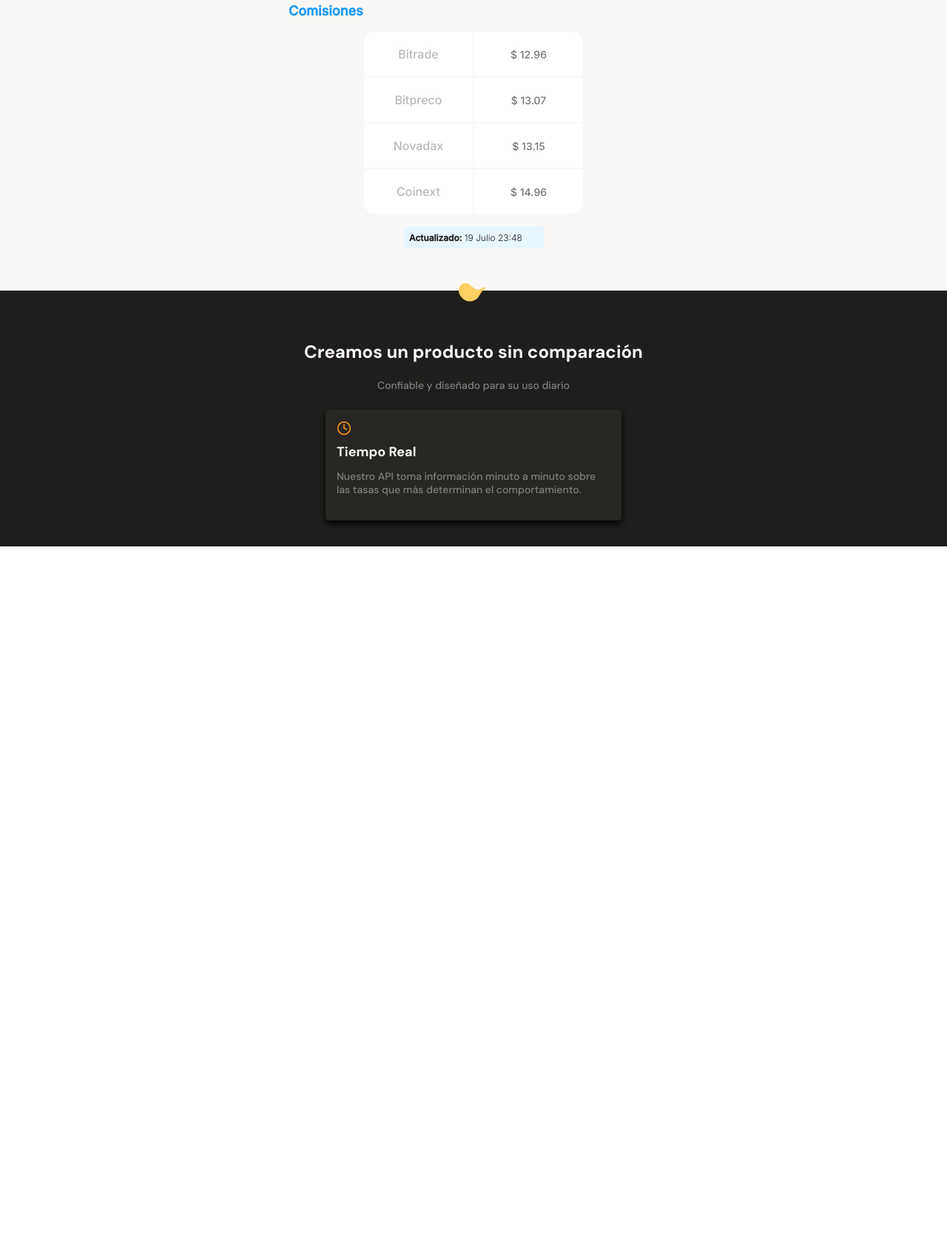
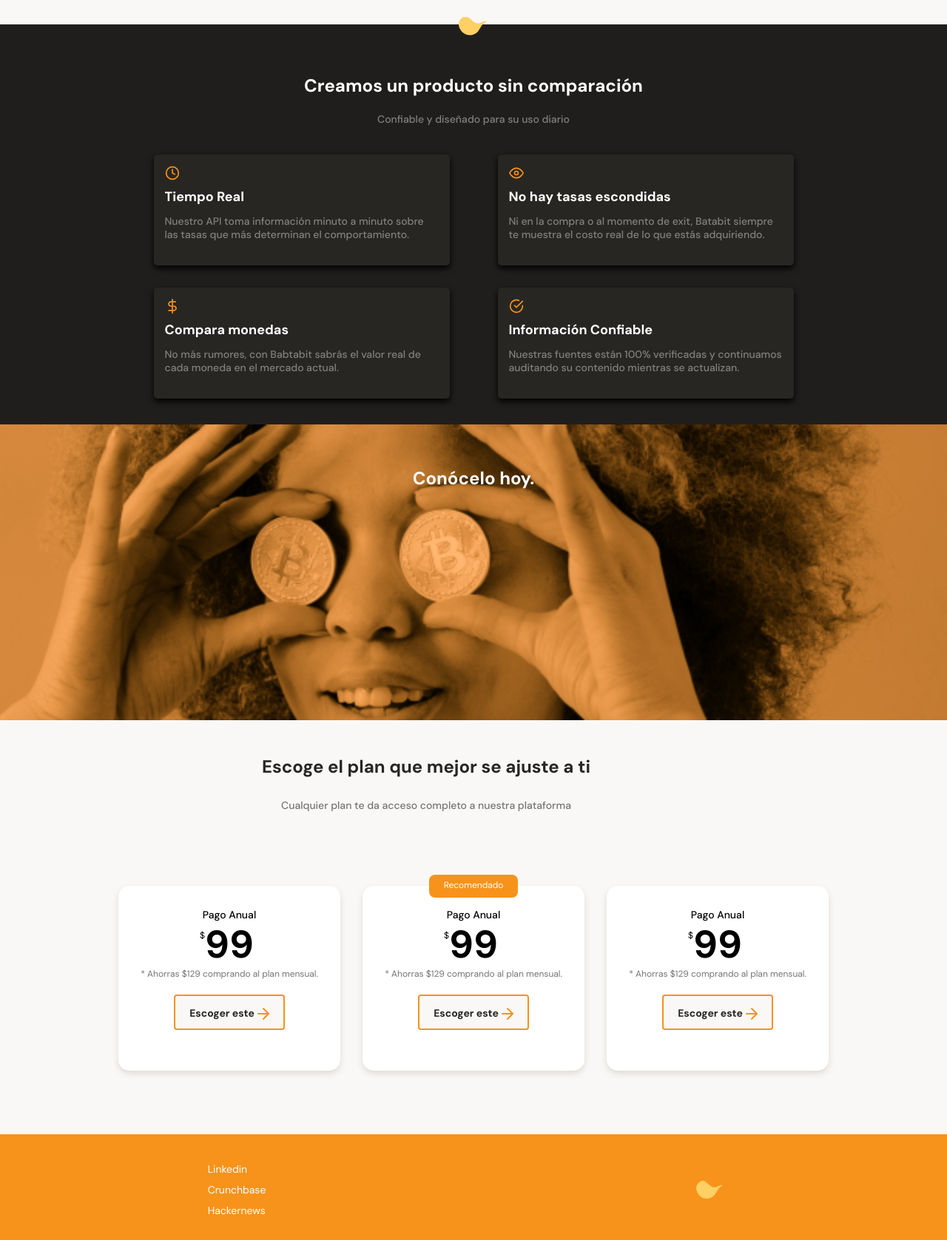
Before and after one commit to ulises654/Batata-bit, a plain HTML site: page index.html in a window 1280 px wide. Shown: the part 1123-2800 px from the top of the page at 74% size. Before the commit the page ends 1862 px from the top, so only its background shows below. Drawn offline with Linux system fonts and the light colour scheme.

Commit message:
Proyecto terminado

```diff
--- a/css/style.css
+++ b/css/style.css
@@ -15,7 +15,7 @@
     --black: #282623;
     --grey: #BABABA;
     --off-white: #FAF8F7;
-    --just-white: #FAF8F7;
+    --just-white: #FFFFFF;
 
 }
 
@@ -157,7 +157,7 @@
     height: 360px;
     margin: 0 auto;
     font-family: "Inter", sans-serif;
-    text-align: left;
+
 }
 
 .main-currency-table .currency-table--title{
@@ -246,8 +246,6 @@
     border-radius: 8px;
 }
 
-
-
 .currency-table--date p{
     font-size: 1.2rem;
     line-height: 1.5rem;
@@ -326,158 +324,32 @@
 }
 
 /*TABLA NUMERO 2 ----------------------------------------------*/
-
-
-.main-currency-table2{
-    width: 70%;
-    min-width: 235px;
-    max-width: 500px;
-    height: 360px;
-    margin: 0 auto;
-    text-align: left;
-
-}
-
-.main-currency-table2 .currency-table--comisiones{
+.main-currency-comi{
     margin-bottom: 15px;
     font-size: 1.8rem;
     font-weight: bold;
     line-height: 2.3rem;
-    color: #1A9AF7;
-   }
-
-.currency-table--container2{
-    width: 90%;
-    min-width: 230px;
-    max-width: 300px;
-    height: 250px;
-    margin: 0 auto;
-}
-.currency-table--container2 table {
-    width: 100%;
-    height: 100%;
+    color: var(--scondary-orange);
 }
 
-.currency-table--container2 td {
-    width: 50%;
-    font-size: 1.6rem;
-    font-weight: 500;
-    line-height: 1.9rem;
-    color: var(--grey);
-    background-color: white;
-    text-align: center;
-}
 
-.currency-table--container2 .table__top-left2{
-    border-radius: 15px 0 0 0;
-}
-
-.currency-table--container2 .table__top-right2{
-    border-radius: 0 15px 0 0;
-}
-
-.currency-table--container2 .table__buttom-lef2{
-    border-radius: 0 0 0 15px;
-}
-
-.currency-table--container2 .table__bottom-right2{
-    border-radius: 0 0 15px 0;
-}
-
-.currency-table--container2 .table__right2 {
-    font-size: 1.4rem;
-    font-weight: normal;
-    line-height: 1.7rem;
-    color: #757575;
-}
-
-.currency-table--date2 {
+.currency-table--date-comi{
     width: 190px;
     height: 30px;
     margin: 0 auto;
     margin-top: 15px;
     padding: 8px;
     background-color: var(--soft-blue);
+    border-radius: 8px;
 }
 
-.currency-table--date2 p{
+.currency-table--date-comi p{
     font-size: 1.2rem;
     line-height: 1.5rem;
     font-weight: 300;
     color: var(--warm-black);
 }
-
-.main-exchange-container2{
-    width: 100%;
-    height: auto;
-    padding-top: 80px;
-    padding-bottom: 30px;
-    text-align: center;
-}
-
-.backgroundImg2{
-    width: 200px;
-    height: 200px;
-    margin: 0 auto;
-    margin-bottom: 50px;
-    background-image: url('../assets/img/bitcoin.svg');
-}
-.main-exchange-container--title2 {
-    width: 90%;
-    min-width: 288px;
-    max-width: 900px;
-    margin: 0 auto;
-    background-size: cover;
-    background-position: center;
-    background-repeat: no-repeat;
-}
-
-.main-exchange-container--title2 h2{
-    margin-bottom: 30px;
-    font-size: bold;
-    font-weight: 2.4rem;
-    line-height: 2.6rem;
-    color: var(--warm-black);
-}
-
-.main-exchange-container--title2 p{
-    margin-bottom: 30px;
-    font-size: 1.4rem;
-    font-weight: 500;
-    line-height: 1.6rem;
-    color: #757575;
-}
-
-.main-currency-table2{
-    width: 70%;
-    min-width: 235px;
-    max-width: 500px;
-    height: 360px;
-    margin: 0 auto;
-    font-family: "Inter", sans-serif;
-}
-
-.main-currency-table2 .currency-table--title2{
-    margin-bottom: 15px;
-    font-size: 1.8rem;
-    font-weight: bold;
-    line-height: 2.3rem;
-    color: var(--bitcoin-orange);
-   }
-
-.currency-table--container2{
-    width: 90%;
-    min-width: 230px;
-    max-width: 300px;
-    height: 250px;
-    margin: 0 auto;
-}
-.currency-table--container2 table {
-    width: 100%;
-    height: 100%;
-}
-
-/*Tercera seccion*/
+/*Tercera seccion tarjeta 1*/
 
 .main-product-detail{
     position: relative;
@@ -528,7 +400,7 @@
     width: 90%;
     min-width: 288px;
     max-width: 400px;
-    height: 150px;
+    min-height: 150px;
     margin: 15px auto;
     padding: 15px;
     background-color: var(--black);
@@ -563,3 +435,215 @@
     line-height: 1.8rem;
     color: #808080;
 }
+
+/*Tercera seccion tarjeta 2*/
+
+.product-detail-card .ojo{
+    display: inline-block;
+    width: 20px;
+    height: 20px;
+    margin-bottom: 10px;
+    background-image: url(../assets/icons/eye.svg);
+    background-size: cover;
+    background-position: center;
+    background-repeat: no-repeat;
+}
+
+/*Cuarta seccion tarjeta 3*/
+.product-detail-card .dolar{
+    display: inline-block;
+    width: 20px;
+    height: 20px;
+    margin-bottom: 10px;
+    background-image: url(../assets/icons/dollar-sign.svg);
+    background-size: cover;
+    background-position: center;
+    background-repeat: no-repeat;
+}
+
+
+/*Quinta seccion tarjeta 4*/
+
+
+.product-detail-card .ok{
+    display: inline-block;
+    width: 20px;
+    height: 20px;
+    margin-bottom: 10px;
+    background-image: url(../assets/icons/check-circle.svg);
+    background-size: cover;
+    background-position: center;
+    background-repeat: no-repeat;
+}
+
+/*Seccion numero #5*/
+
+
+.bitcoin-img-container{
+    width: 100%;
+    min-width: 320px;
+    height: 50vh;
+    background-image: url(../assets/img/bitcoinbaby2x.png);
+    text-align: center;
+    background-position: center;
+    background-size: cover;
+    background-repeat: no-repeat;
+}
+
+
+.bitcoin-img-container h2{
+    padding-top: 60px;
+    font-size: 2.4rem;
+    font-weight: bold;
+    line-height: 2.6rem;
+    color: var(--just-white);
+
+}
+
+.main-plans-container{
+    width: 100%;
+    min-width: 320px;
+    padding-bottom: 70px;
+    text-align: center;
+}
+
+.plans--title{
+    width: 90%;
+    min-width: 288px;
+    height: auto;
+    margin-bottom: 50px;
+}
+.plans--title h2{
+    padding-top: 50px;
+    font-size: 2.4rem;
+    font-weight: bold;
+    line-height: 2.6rem;
+    color: var(--black);
+}
+
+.plans--title p{
+    padding-top: 30px;
+    font-size: 1.4rem;
+    font-weight: 500;
+    line-height: 1,8rem;
+    color: #757575;
+}
+.plans-container--slider{
+    display: flex;
+    gap: 20px;
+    height: 316px;
+    overflow-x: scroll;
+    overscroll-behavior-x: contain;
+    scroll-snap-type: x proximity;
+}
+
+.plans-container--card{
+    scroll-snap-align: center;
+    position: relative;
+    width: 70%;
+    min-width: 190px;
+    max-width: 300px;
+    height: 250px;
+    margin: 50px 5px 0;
+    padding: 0 15px;
+    background-color: var(--just-white);
+    border-radius: 15px;
+    box-shadow: 0px 4px 8px rgba(89, 73, 30, 0.16);
+}
+
+.recomendado{
+    position: absolute;
+    width: 120px;
+    height: 31px;
+    top: -15px;
+    left: calc(50% - 60px);
+    font-size: 1.2rem;
+    border-radius: 8px;
+    color: var(--just-white);
+    background-color: var(--bitcoin-orange);
+    padding: 6px;
+
+}
+
+.plan-card--tittle{
+    padding-top: 30px;
+    font-size: 1.4rem;
+    font-weight: 500;
+    line-height: 1.8rem;
+    color: black;
+}
+
+.plan-card-price{
+    position: relative;
+    padding: 5px 0;
+    font-size: 5.2rem;
+    font-weight: bold;
+    line-height: 5.3rem;
+    color: black;
+}
+
+.plan-card-price span{
+    position: absolute;
+    top: -7px;
+    left: calc(50% - 40px);
+    font-size: 1.2rem;
+    font-weight: 300;
+}
+
+.plan-card--saving{
+    font-size: 1.2rem;
+    color: #757575;
+
+}
+
+.plan-card--ca{
+    width: 150px;
+    height: 48px;
+    margin-top: 20px;
+    background-color: #FAF8F7;
+    border-radius: 4px;
+    border: 2px solid var(--bitcoin-orange);
+    font-size: 1.4rem;
+    font-weight: bold;
+    line-height: 1.8rem;
+    color: var(--black);
+    font-family: 'DM Sans', sans-serif;
+}
+
+    .plan-card--ca span{
+        display: inline-block;
+        width: 20px;
+        height: 20px;
+        background-image: url(../assets/icons/arrow-right.svg);
+        vertical-align: text-bottom;
+    }
+
+    footer{
+        display: flex;
+        width: 100%;
+        height: 150px;
+        background-color: var(--bitcoin-orange);
+    }
+
+    footer section {
+        width: 50%;
+        display: flex;
+        justify-content: center;
+        align-items: center;
+    }
+
+    footer .left ul{
+        font-size: 1.4rem;
+        font-weight: 1005000;
+        line-height: 1,8rem;
+        list-style: none;
+    }
+
+    .left li{
+        margin: 10px 0;
+    }
+
+    .left a{
+        text-decoration: none;
+        color: var(--just-white);
+    }
--- /dev/null
+++ b/css/tabet.css
@@ -0,0 +1,14 @@
+.main-tables-container{
+    display: flex;
+    width: 930px;
+    margin: 0 auto;
+}
+.product-cards-container{
+    display: flex;
+    flex-wrap: wrap;
+    width: 930px;
+    margin: 0 auto;
+}
+.plans-container--slider{
+    justify-content: center;
+}
--- a/index.html
+++ b/index.html
@@ -5,6 +5,7 @@
     <meta http-equiv="X-UA-Compatible" content="IE=edge">
     <meta name="viewport" content="width=device-width, initial-scale=1.0">
     <link rel="stylesheet" href="./css/style.css">
+    <link rel="stylesheet" href="./css/tabet.css" media="(min-width: 930px)">
     <link rel="preconnect" href="https://fonts.googleapis.com">
     <link rel="preconnect" href="https://fonts.gstatic.com" crossorigin>
     <link href="https://fonts.googleapis.com/css2?family=DM+Sans:wght@400;500;700&family=Inter:wght@300;500&display=swap" rel="stylesheet">
@@ -16,7 +17,7 @@
         <div class="header--title--container">
            <h1>La próxima revolución en el intercambio de criptomonedas.</h1>
            <p>Batatabit te ayuda a navegar entre los diferentes precios y tendencias.</p>
-           <a href="" class="header--button">Conoce Nuestros Planes <span></span></a>
+           <a href="#plans" class="header--button">Conoce Nuestros Planes <span></span></a>
         </div>
     </header>
     <main>
@@ -53,32 +54,30 @@
                         <p class="julio"> <b>Actualizado:</b> 19 Julio 23:45</p>
                     </div>
                 </div>
-            </section>
-            <section class="main-tables-container2">
-                <div class="main-currency-table2">
-                    <P class="currency-table--comisiones">Comisiones</P>
-                    <div class="currency-table--container2">
+                <div class="main-currency-comi">
+                    <P class="currency-table--title-comi">Comisiones</P>
+                    <div class="currency-table--container">
                         <table>
                             <tr>
-                                <td class="table__top-left2">Bitrade</td>
-                                <td class="table__top-right2 table__right2">$ 12.96</td>
+                                <td class="table__top-left">Bitrade</td>
+                                <td class="table__top-right table__right">$12.96</span></td>
                             </tr>
                             <tr>
                                 <td>Bitpreco</td>
-                                <td class="table__right2">$ 13.07</td>
+                                <td class="table__right">$13.07></td>
                             </tr>
                             <tr>
                                 <td>Novadax</td>
-                                <td class="table__right2">$ 13.15</td>
+                                <td class="table__right">$13.15</td>
                             </tr>
                             <tr>
-                                <td class="table__buttom-lef2">Coinext</td>
-                                <td class="table__bottom-right2 table__right2">$ 14.96</td>
+                                <td class="table__buttom-lef">Cinext</td>
+                                <td class="table__bottom-right table__right">$14.96</td>
                             </tr>
                         </table>
                     </div>
-                    <div class="currency-table--date2">
-                        <p> <b>Actualizado:</b> 19 Julio 23:48</p>
+                    <div class="currency-table--date-comi">
+                        <p class="julio"> <b>Actualizado:</b> 19 Julio 23:45</p>
                     </div>
                 </div>
             </section>
@@ -95,11 +94,72 @@
                     <p class="product--card-title">Tiempo Real</p>
                     <p class="product--card-body">Nuestro API toma información minuto a minuto sobre las tasas que más determinan el comportamiento.</p>
                 </article>
+                <article class="product-detail-card">
+                    <span class="ojo"></span>
+                    <p class="product--card-title">No hay tasas escondidas</p>
+                    <p class="product--card-body">Ni en la compra o al momento de exit, Batabit siempre te muestra el costo real de lo que estás adquiriendo.</p>
+                </article>
+                <article class="product-detail-card">
+                    <span class="dolar"></span>
+                    <p class="product--card-title">Compara monedas</p>
+                    <p class="product--card-body">No más rumores, con Babtabit sabrás el valor real de cada moneda en el mercado actual.</p>
+                </article>
+                <article class="product-detail-card">
+                    <span class="ok"></span>
+                    <p class="product--card-title">Información Confiable</p>
+                    <p class="product--card-body">Nuestras fuentes están 100% verificadas y continuamos auditando su contenido mientras se actualizan.</p>
+                </article>
+            </section>
+
+        </section>
+        <section class="bitcoin-img-container">
+            <h2>Conócelo hoy.</h2>
+        </section>
+        <section id="plans" class="main-plans-container">
+            <div class="plans--title">
+                <h2>Escoge el plan que mejor se ajuste a ti</h2>
+                <p>Cualquier plan te da acceso completo a nuestra plataforma</p>
+            </div>
+            <section class="plans-container--slider">
+                <article class="plans-container--card">
+                    <div class="plan-info-container">
+                        <h3 class="plan-card--tittle">Pago Anual</h3>
+                        <p class="plan-card-price"><span>$</span>99</p>
+                        <p class="plan-card--saving">* Ahorras $129 comprando al plan mensual.</p>
+                        <button class="plan-card--ca">Escoger este<span></span></button>
+                    </div>
+                </article>
+                <article class="plans-container--card">
+                    <p class="recomendado">Recomendado</p>
+                    <div class="plan-info-container">
+                        <h3 class="plan-card--tittle">Pago Anual</h3>
+                        <p class="plan-card-price"><span>$</span>99</p>
+                        <p class="plan-card--saving">* Ahorras $129 comprando al plan mensual.</p>
+                        <button class="plan-card--ca">Escoger este<span></span></button>
+                    </div>
+                </article>
+                <article class="plans-container--card">
+                    <div class="plan-info-container">
+                        <h3 class="plan-card--tittle">Pago Anual</h3>
+                        <p class="plan-card-price"><span>$</span>99</p>
+                        <p class="plan-card--saving">* Ahorras $129 comprando al plan mensual.</p>
+                        <button class="plan-card--ca">Escoger este<span></span></button>
+                    </div>
+                </article>
             </section>
         </section>
-        <section></section>
-        <section></section>
     </main>
-    <footer></footer>
+    <footer>
+        <section class="left">
+            <ul>
+                <li><a href="#">Linkedin</a></li>
+                <li><a href="#">Crunchbase</a></li>
+                <li><a href="#">Hackernews</a></li>
+            </ul>
+        </section>
+        <section class="right">
+            <img src="./assets/img/Vector.svg" alt="Logo de Batatbit 2023">
+        </section>
+    </footer>
 </body>
 </html>
```
Also changed, not shown: assets/icons/arrow-right.svg (added), assets/icons/flechita-escroll-iz.svg (added), assets/icons/flechita-scroll.svg (added), assets/img/bitcoinbaby2x.png (added).
